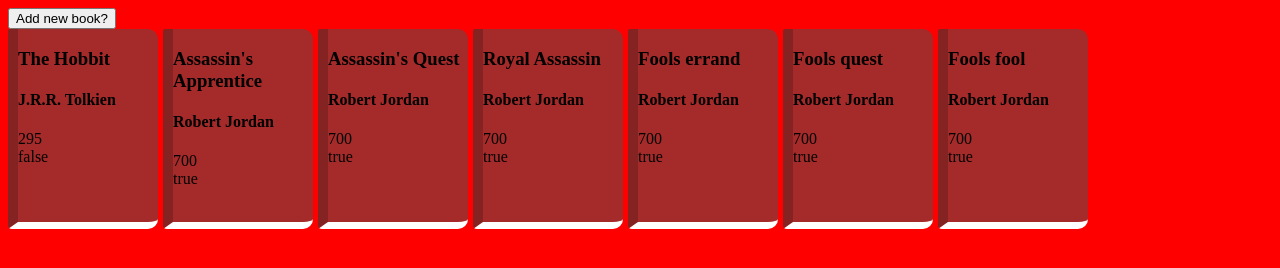
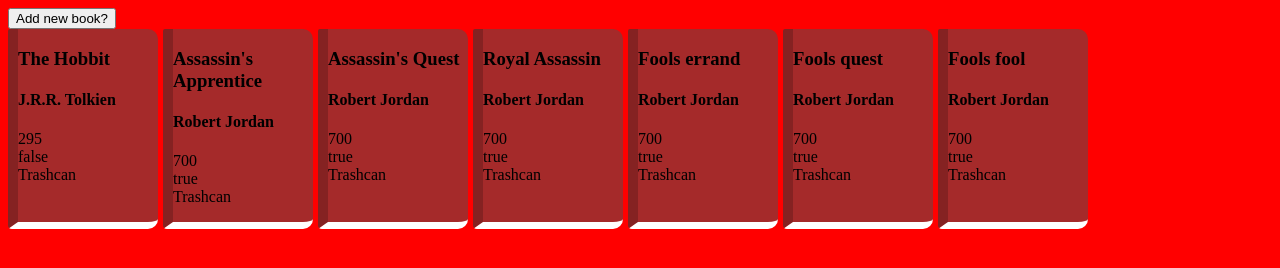
Before and after one commit to FitzTurtle/library_project, a plain HTML site: page index.html in a window 1280 px wide. Drawn offline with Linux system fonts and the light colour scheme.

Commit message:
added onclick function to remove a book when selecting the trashcan

```diff
--- a/script.js
+++ b/script.js
@@ -6,6 +6,7 @@ const closeAddBook = document.querySelector("dialog button");
 const addBookForm = document.querySelector("#addBook");
 const submitBook = document.querySelector("#submitNewBook");
 
+
 showAddBook.addEventListener("click", ()=> {
     addBookDialog.showModal();
 });
@@ -13,6 +14,7 @@ showAddBook.addEventListener("click", ()=> {
 closeAddBook.addEventListener("click", () => {
     addBookDialog.close();
 });
+
 
 
 //On submission, retrieves the value from each field and stores it in a new book object
@@ -55,8 +57,9 @@ function appendNewBook(book) {
         <h3 class="title"></h3>
         <h4 class="author"></h4>
         <div class="pages"></div>
-        <div class="read"></div>`;
-
+        <div class="read"></div>
+        <div class="remove" onclick="removeBook(this.parentElement.getAttribute('data-index'))">Trashcan</div>`;
+    //Note to self: could potentially just add event listener here?
     //Keeps code from being injected from input
     displayBook.querySelector(".title").textContent = book.title;
     displayBook.querySelector(".author").textContent = book.author;
--- a/styles.css
+++ b/styles.css
@@ -19,3 +19,7 @@ body {
     border-left: 10px outset #852222;
     box-shadow:
 }
+
+.remove:hover {
+    background-color: orange;
+}
```
